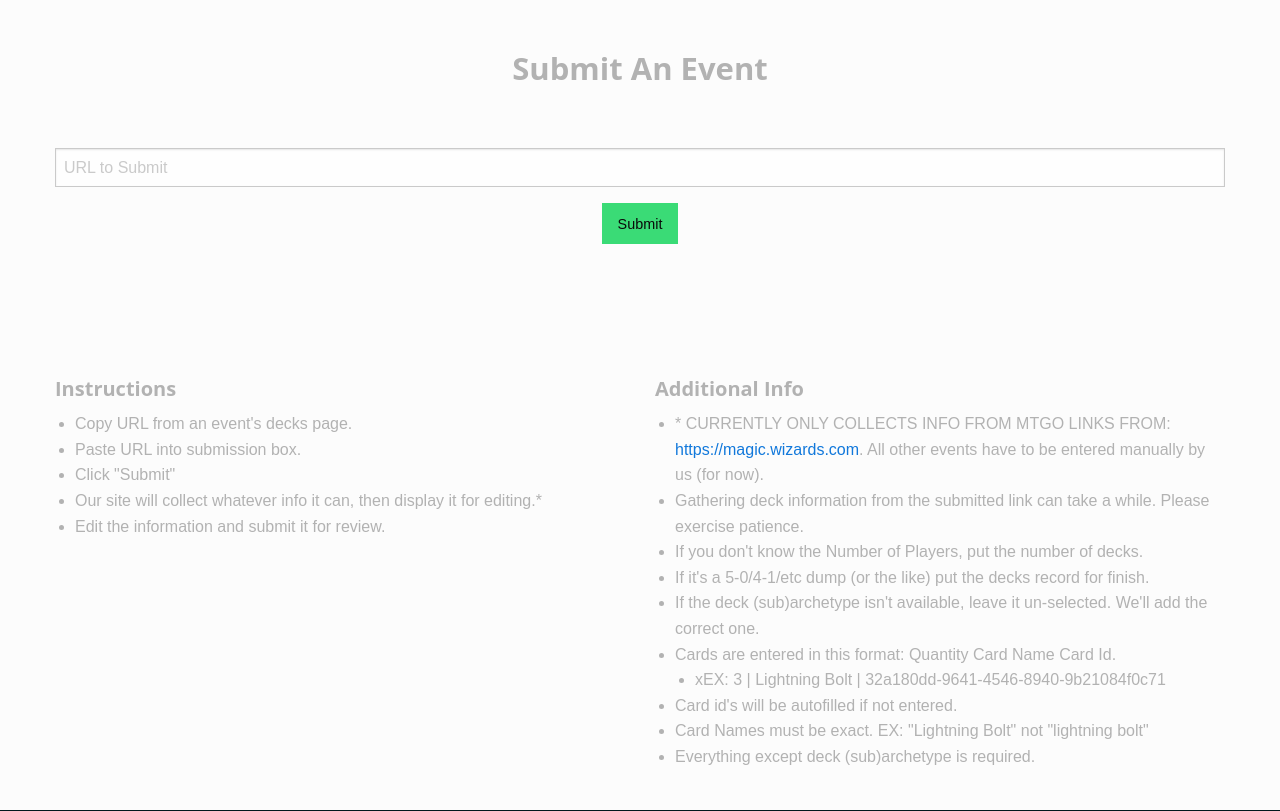
After one commit to zefrof/thinkTank, a Flask app: template app/templates/submit.html in a window 1280 px wide. The commit adds this page. Shown: the part 301-1112 px from the top of the page. Run offline with Flask 2, Linux system fonts and the light colour scheme; the template is opened without the code that fills it, so the values that code supplies are empty; some libraries are stand-ins or nearby versions.

Commit message:
Submit Changes

```diff
--- a/app/static/css/app.css
+++ b/app/static/css/app.css
@@ -193,11 +193,17 @@ li.is-submenu-item.is-accordion-submenu-item a:hover, li.is-submenu-item.is-acco
 .padTop {
     padding-top: 15px;
 }
+.padTopXL {
+    padding-top: 50px;
+}
 .noPadTop {
     padding-top: 0px;
 }
 .padBot {
     padding-bottom: 15px;
+}
+.padBotXL {
+    padding-bottom: 50px !important;
 }
 .noPadBot {
     padding-bottom: 0px;
@@ -228,6 +234,9 @@ li.is-submenu-item.is-accordion-submenu-item a:hover, li.is-submenu-item.is-acco
 }
 .marBot {
     margin-bottom: 15px;
+}
+.marBotXL {
+    margin-bottom: 50px !important;
 }
 .noMarBot {
     margin-bottom: 0px;
--- a/app/templates/base.html
+++ b/app/templates/base.html
@@ -43,7 +43,7 @@
 										<a href="/event/10">Commander</a>
 									</li>
                                     <li>
-										<a href="#" class="last">Other Formats</a>
+										<a href="#">Other Formats</a>
 										<ul class="menu last">
 											<li>
 												<a href="/event/7">Pauper</a>
--- /dev/null
+++ b/app/templates/submit.html
@@ -0,0 +1,51 @@
+{% extends "base.html" %}
+{% block content %}
+	<div class="grid-container">
+		<div class="grid-x grid-padding-x">
+
+            {% with messages = get_flashed_messages() %}
+		 		{% if messages %}
+					{% for message in messages %}
+			   			<span class="notif">{{ message }}</span>
+					{% endfor %}
+		 		{% endif %}
+	  		{% endwith %}
+
+			<div class="cell small-12 large-12 alignCenter marBotXL">
+                <h3 classs="marBotXL">Submit An Event</h3>
+				<form id="edit" action="/edit" method="post" class="alignCenter marBot padTopXL">
+					<input type="text" name="link" placeholder="URL to Submit">
+					<input type="submit" class="success button" value="Submit">
+				</form>
+			</div>
+			<div class="cell small-12 large-6 padTopXL">
+				<h5>Instructions</h5>
+				<ul>
+					<li>Copy URL from an event's decks page.</li>
+					<li>Paste URL into submission box.</li>
+					<li>Click "Submit"</li>
+					<li>Our site will collect whatever info it can, then display it for editing.*</li>
+					<li>Edit the information and submit it for review.</li>
+				</ul>
+            </div>
+            <div class="cell small-12 large-6 padTopXL">
+				<h5>Additional Info</h5>
+				<ul>
+					<li>* CURRENTLY ONLY COLLECTS INFO FROM MTGO LINKS FROM: <a href="https://magic.wizards.com">https://magic.wizards.com</a>. All other events have to be entered manually by us (for now).</li>
+					<li>Gathering deck information from the submitted link can take a while. Please exercise patience.</li>
+					<li>If you don't know the Number of Players, put the number of decks.</li>
+					<li>If it's a 5-0/4-1/etc dump (or the like) put the decks record for finish.</li>
+					<li>If the deck (sub)archetype isn't available, leave it un-selected. We'll add the correct one.</li>
+					<li>Cards are entered in this format: Quantity Card Name Card Id.
+						<ul>
+							<li>xEX: 3 | Lightning Bolt | 32a180dd-9641-4546-8940-9b21084f0c71</li>
+						</ul>
+					</li>
+					<li>Card id's will be autofilled if not entered.</li>
+					<li>Card Names must be exact. EX: "Lightning Bolt" not "lightning bolt"</li>
+					<li>Everything except deck (sub)archetype is required.</li>
+				</ul>
+			</div>
+		</div>
+	</div>
+{% endblock %}
```
